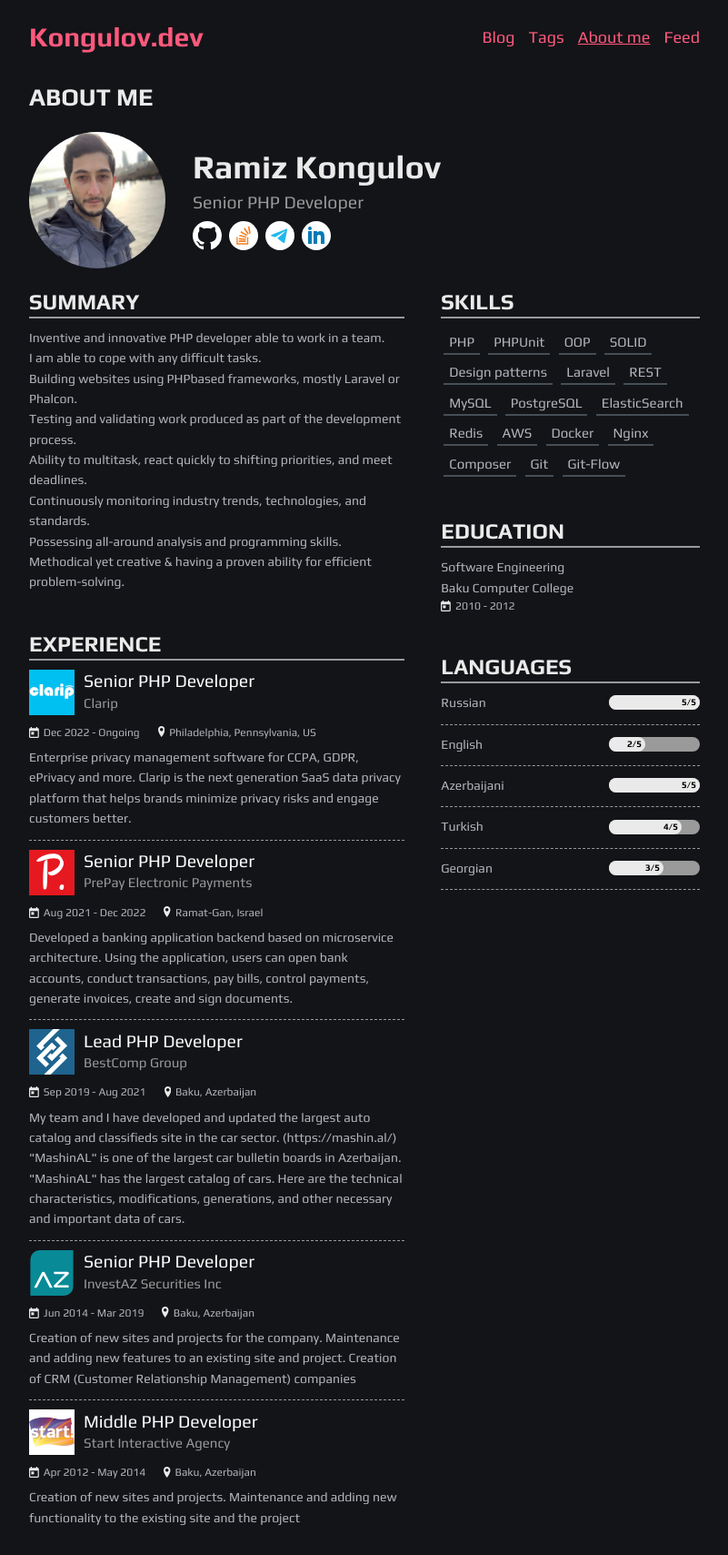
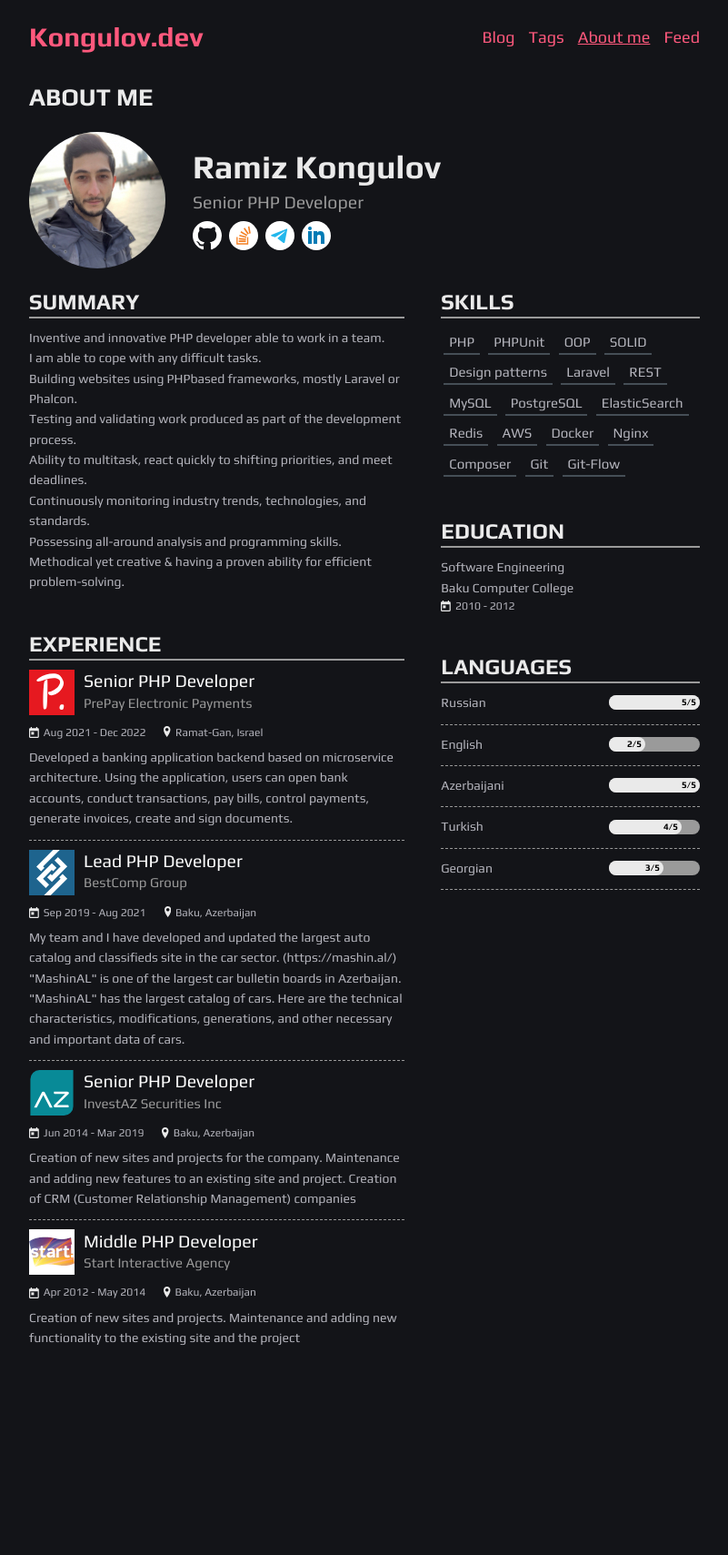
Before and after one commit to kongulov/kongulov.dev, a Jekyll site: the page built from about.html, in a window 1280 px wide. Shown: the whole page at 91% size, without its empty margins (239-1040 px from the left). Built offline with Jekyll 4.4.1, drawn with Linux system fonts in a browser that asks for light colours; after the commit the page ends 1511 px from its top, so only the background shows below that; some of the changed lines change nothing that is shown.

```diff
--- a/about.html
+++ b/about.html
@@ -18,6 +18,7 @@
     ]
     experience: [
         {
+            show: 'false',
             icon: '<img src="/assets/images/clarip.jpg" alt="Clarip">',
             position: 'Senior PHP Developer',
             companyName: 'Clarip',
@@ -26,6 +27,7 @@
             description: 'Enterprise privacy management software for CCPA, GDPR, ePrivacy and more. Clarip is the next generation SaaS data privacy platform that helps brands minimize privacy risks and engage customers better.'
         },
         {
+            show: 'true',
             icon: '
                 <svg xmlns="http://www.w3.org/2000/svg" width="50" height="50" viewBox="0 0 60 60" class="bg-white">
                     <g transform="translate(0.000000,60.000000) scale(0.100000,-0.100000)">
@@ -40,6 +42,7 @@
             description: 'Developed a banking application backend based on microservice architecture. Using the application, users can open bank accounts, conduct transactions, pay bills, control payments, generate invoices, create and sign documents.'
         },
         {
+            show: 'true',
             icon: '
                 <svg xmlns="http://www.w3.org/2000/svg" width="50" height="50" viewBox="0 0 97 97" class="bg-white">
                     <path xmlns="http://www.w3.org/2000/svg" d="M65.6-0.1L29.9,35.6l2.9,2.9l-7.2,7.2l-10-10L51.3,0H0v97.2h31.6l35.7-35.7l-2.9-2.9l7.2-7.2l10,10L45.9,97.1    h51.3V-0.1H65.6z M35.7,81.5L15.6,61.4l33-33l10,10l-7.2,7.2l-2.9-2.9L29.8,61.4l12.9,12.9L35.7,81.5z M48.6,68.6l-10-10l7.2-7.2    l2.9,2.9l18.6-18.7L54.4,22.7l7.2-7.2l20,20.1L48.6,68.6z" fill="#1E648E"/>
@@ -52,6 +55,7 @@
             description: 'My team and I have developed and updated the largest auto catalog and classifieds site in the car sector. (https://mashin.al/) "MashinAL" is one of the largest car bulletin boards in Azerbaijan. "MashinAL" has the largest catalog of cars. Here are the technical characteristics, modifications, generations, and other necessary and important data of cars.'
         },
         {
+            show: 'true',
             icon: '
                 <svg xmlns="http://www.w3.org/2000/svg" width="50" height="50" viewBox="0 0 29.159 30.926">
                     <path d="M0,30.926H22.961a6.2,6.2,0,0,0,6.2-6.2V0H6.2A6.2,6.2,0,0,0,0,6.2Z" fill="#088A97"/>
@@ -70,6 +74,7 @@
             description: 'Creation of new sites and projects for the company. Maintenance and adding new features to an existing site and project. Creation of CRM (Customer Relationship Management) companies'
         },
         {
+            show: 'true',
             icon: '<img src="/assets/images/start.jpg" alt="Start Interactive Agency">',
             position: 'Middle PHP Developer',
             companyName: 'Start Interactive Agency',
@@ -144,6 +149,7 @@
 
                         {% for i in (0..expSize) %}
                             {% assign exp = page.about.experience[i] %}
+                            {% if exp.show == "true" %}
                                 <div class="experience">
                                     <div class="head">
                                         {{ exp.icon }}
@@ -171,6 +177,7 @@
                                     </div>
                                     <div class="description">{{ exp.description }}</div>
                                 </div>
+                            {% endif %}
                         {% endfor %}
                     </div>
                 </div>
```
Lines whose indentation alone changed are shown as unchanged.
